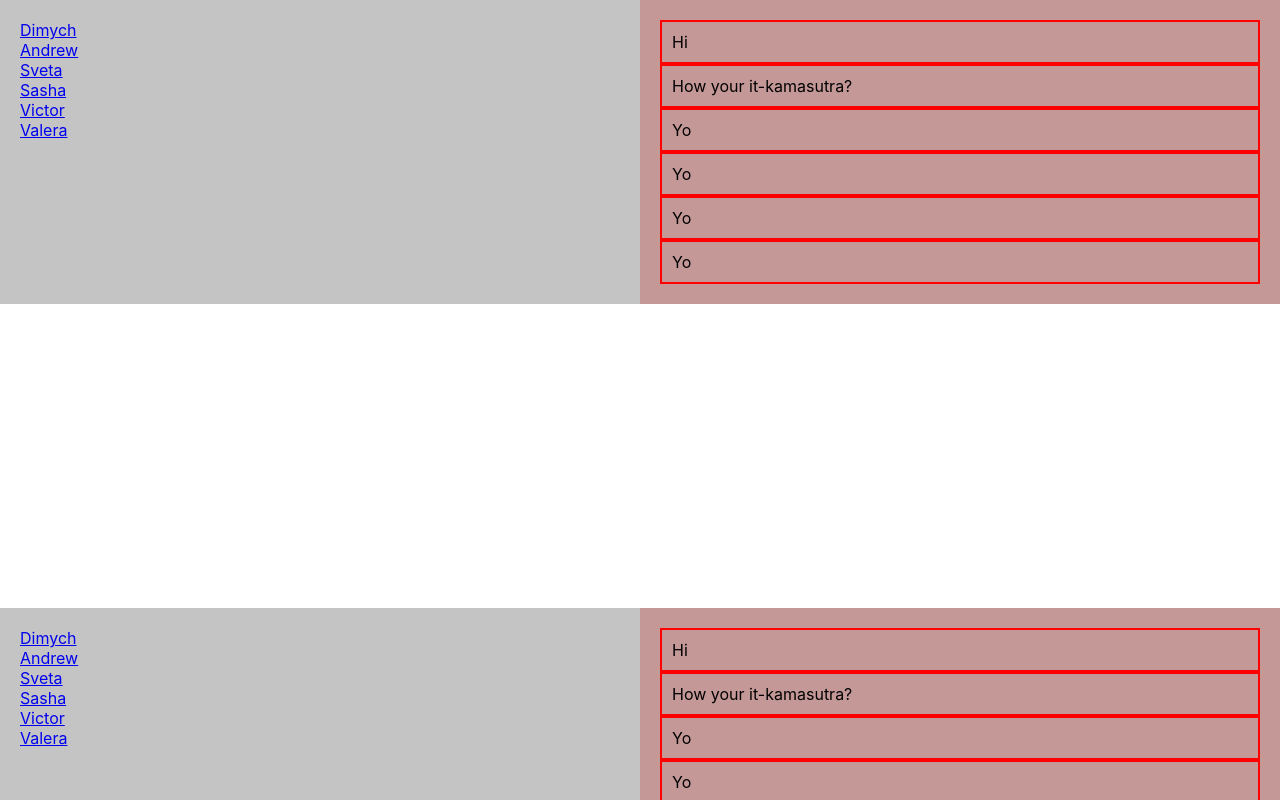
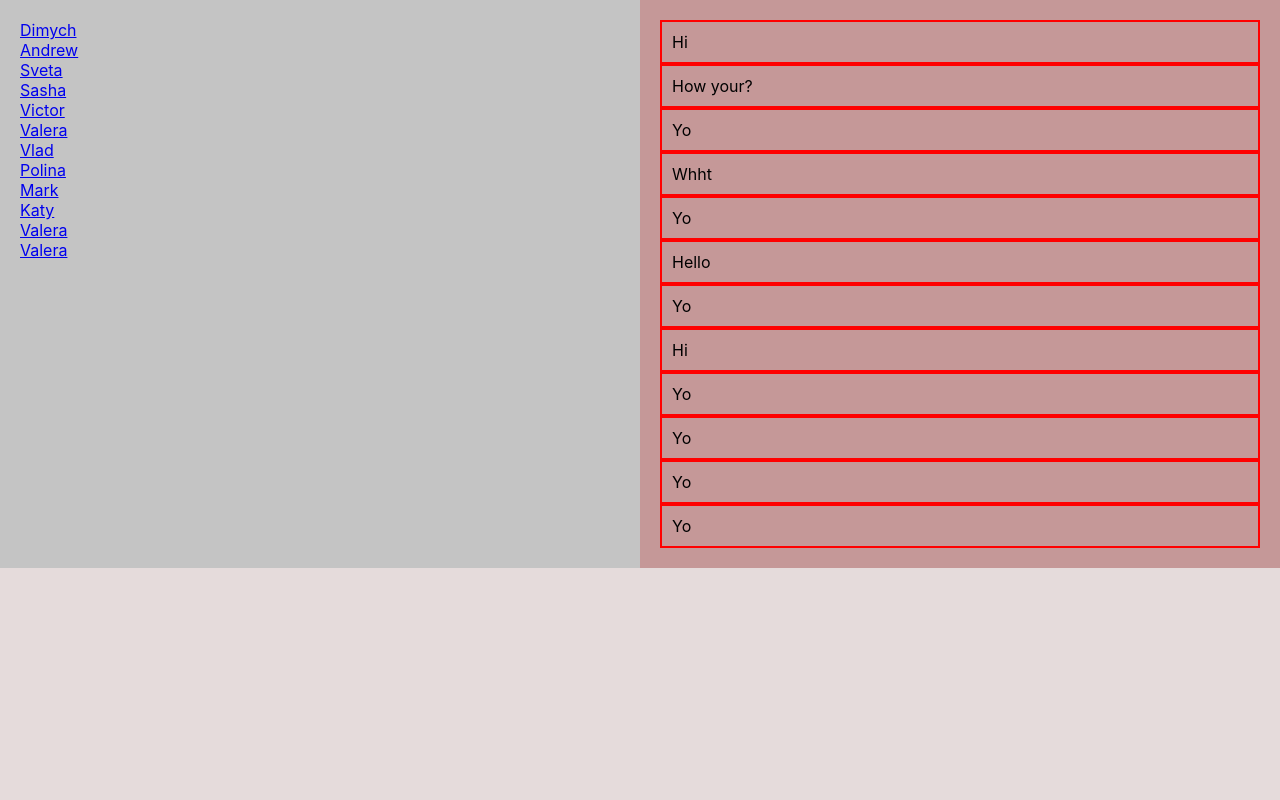
Before and after one commit to SimonovaKatya/SocialNetwork, a React (Create React App) app: page /dialogs in a window 1280 px wide. Shown: the top 800 px of the page. Built offline with nearby package versions, Linux system fonts and the light colour scheme.

Commit message:
Refactored the code

```diff
--- a/src/Components/Dialogs/Dialogs.js
+++ b/src/Components/Dialogs/Dialogs.js
@@ -29,18 +29,30 @@ const Dialogs = (props) => {
         {id: 3, name: 'Sveta'},
         {id: 4, name: 'Sasha'},
         {id: 5, name: 'Victor'},
-        {id: 6, name: 'Valera'}
+        {id: 6, name: 'Valera'},
+        {id: 7, name: 'Vlad'},
+        {id: 8, name: 'Polina'},
+        {id: 9, name: 'Mark'},
+        {id: 10, name: 'Katy'},
+        {id: 11, name: 'Valera'},
+        {id: 12, name: 'Valera'},
     ]
 
     let dialogsElement = dialogsData.map( d => <DialogItem name={d.name} id={d.id}/>)
 
     let messagesData = [
         {id: 1, message: 'Hi'},
-        {id: 2, message: 'How your it-kamasutra?'},
+        {id: 2, message: 'How your?'},
         {id: 3, message: 'Yo'},
-        {id: 4, message: 'Yo'},
+        {id: 4, message: 'Whht'},
         {id: 5, message: 'Yo'},
-        {id: 6, message: 'Yo'}
+        {id: 6, message: 'Hello'},
+        {id: 7, message: 'Yo'},
+        {id: 8, message: 'Hi'},
+        {id: 9, message: 'Yo'},
+        {id: 10, message: 'Yo'},
+        {id: 11, message: 'Yo'},
+        {id: 12, message: 'Yo'}
     ]
 
     let messagesElement = messagesData.map( m => <Message message={m.message} id={m.id}/>)
--- a/src/Components/Dialogs/Dialogs.module.css
+++ b/src/Components/Dialogs/Dialogs.module.css
@@ -7,6 +7,7 @@
     display: grid;
     grid-template-columns:1fr 1fr;
     grid-template-rows:1fr 1fr;
+    background: #E5DBDB;
 }
 
 .dialogsItems {
```
